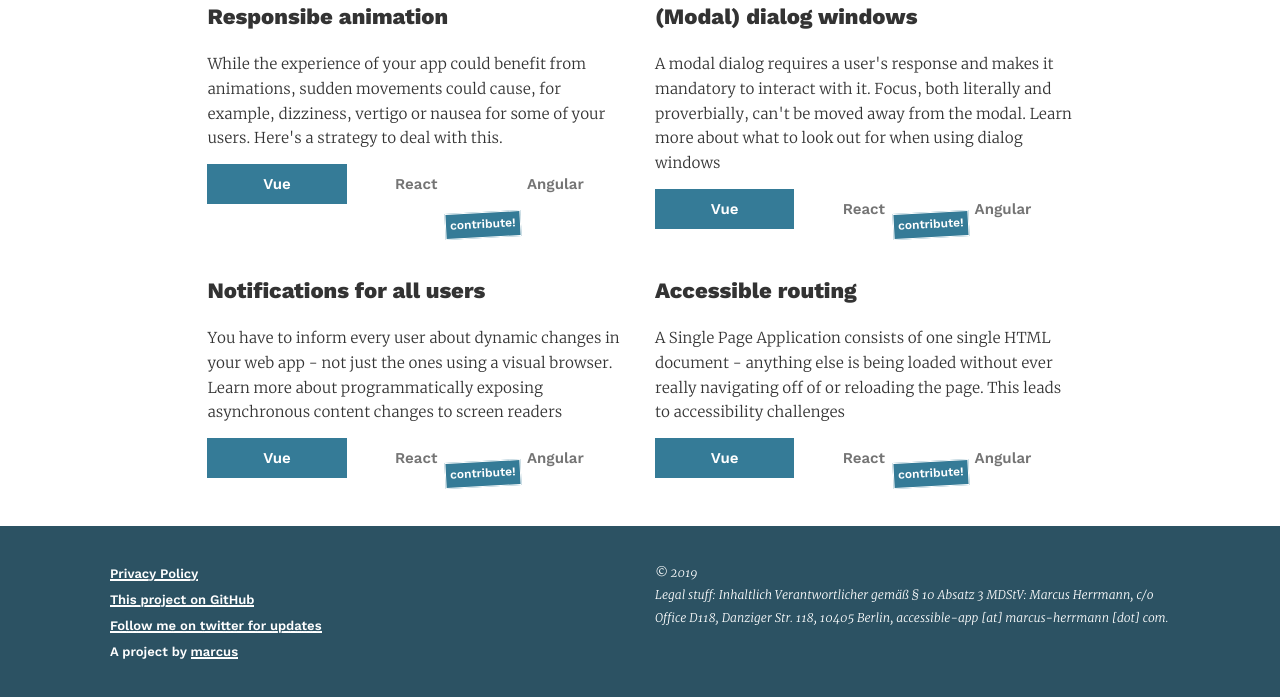
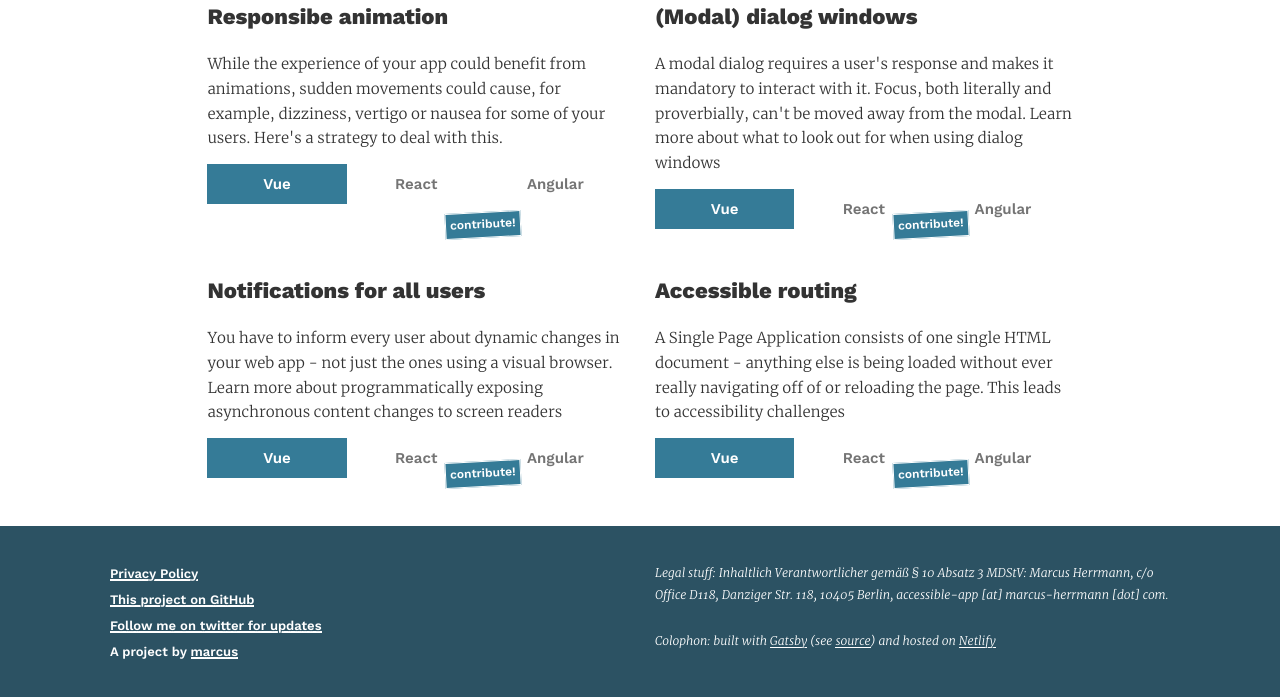
Before and after one commit to accessible-app/accessible-app_com, a Gatsby site: page /patterns in a window 1280 px wide. Shown: the part 283-980 px from the top of the page. Built offline with nearby package versions, Linux system fonts and the light colour scheme; Gatsby itself is replaced by a stand-in of ours; some packages are replaced by stand-ins of ours.

Commit message:
Adds colophon

```diff
--- a/src/components/layout.css
+++ b/src/components/layout.css
@@ -725,6 +725,18 @@ h3 {
   font-family: "Merriweather Italic", Georgia, serif;
 }
 
+.c-footer__legal a {
+  color: inherit;
+  text-decoration: none;
+  text-shadow: -0.07em -0.07em var(--color-brand-secondary),
+    -0.07em 0.07em var(--color-brand-secondary),
+    0.07em -0.07em var(--color-brand-secondary),
+    0.07em 0.07em var(--color-brand-secondary);
+  background-size: 1px 1em;
+  box-shadow: inset 0 0 #fff, inset 0 -1px currentcolor;
+  display: inline;
+}
+
 .c-footer__meta a {
   color: inherit;
   text-decoration: none;
--- a/src/components/layout.js
+++ b/src/components/layout.js
@@ -44,15 +44,24 @@ const Layout = ({ children }) => (
                 A project by <a href="https://marcus.io/">marcus</a>
               </li>
             </ul>
-            <p className="c-footer__legal">
+            <div className="c-footer__legal">
+              <p>
                 <small>
-                © {new Date().getFullYear()}
-                <br />
                   Legal stuff: Inhaltlich Verantwortlicher gemäß § 10 Absatz 3
                   MDStV: Marcus Herrmann, c/o Office D118, Danziger Str. 118,
                   10405 Berlin, accessible-app [at] marcus-herrmann [dot] com.
                 </small>
               </p>
+              <p>
+                <small>
+                  Colophon: built with <a href="https://gatsbyjs.org">Gatsby</a>{" "}
+                  (see{" "}
+                  <a href="https://github.com/accessible-app/accessible-app_com">
+                    source
+                  </a>) and hosted on <a href="https://netlify.com"> Netlify</a>
+                </small>
+              </p>
+            </div>
           </div>
         </footer>
       </>
```
Lines whose indentation alone changed are shown as unchanged.
